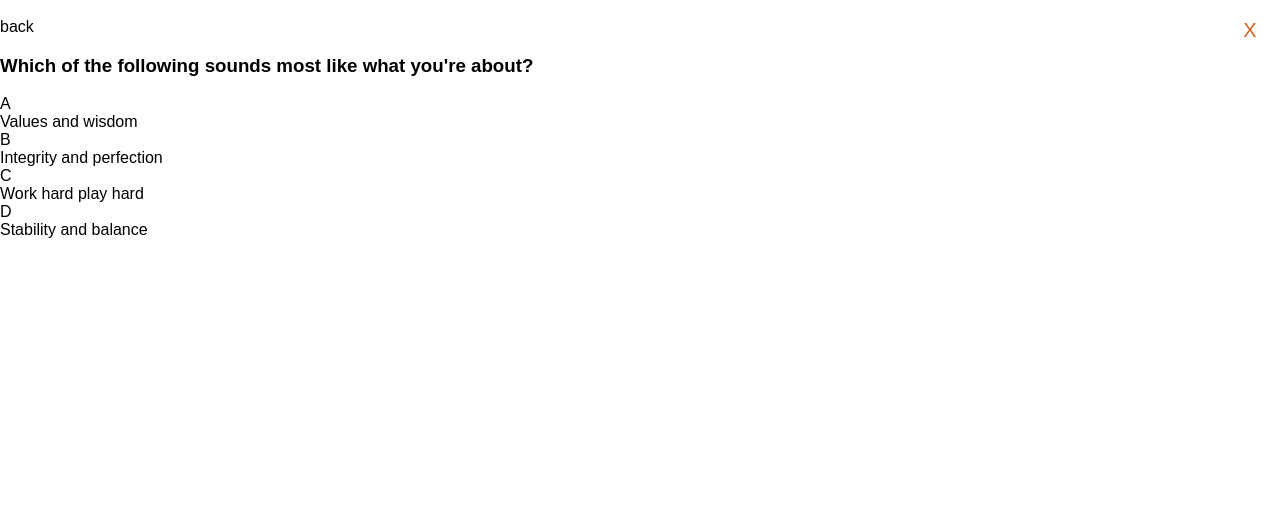
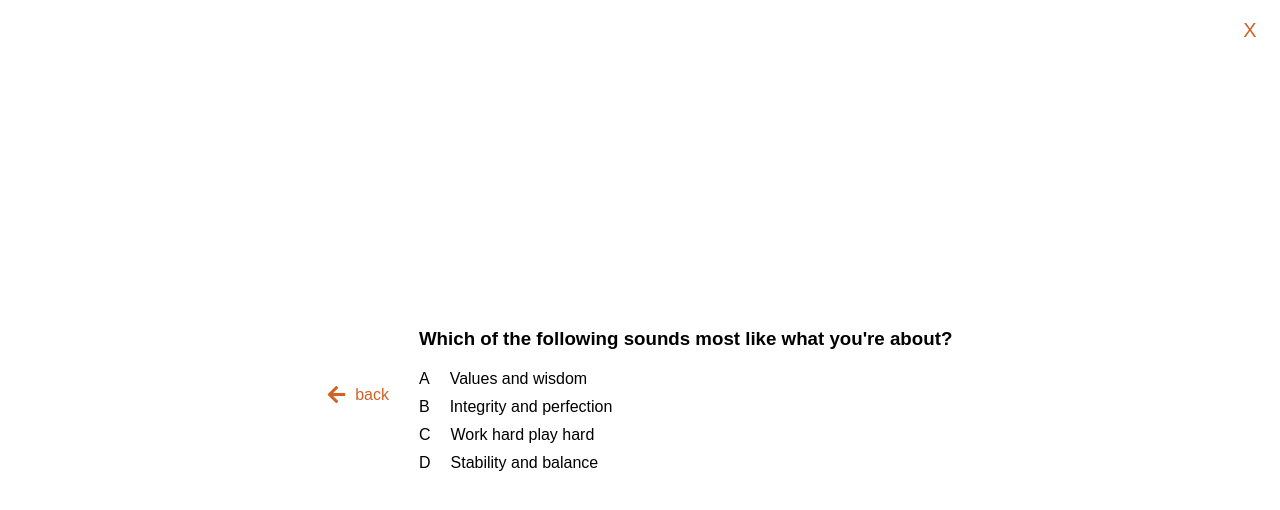
Before and after one commit to ijokpy/Milestone2, a plain HTML site: page questions.html in a window 1280 px wide. Drawn offline with Linux system fonts and the light colour scheme.

Commit message:
Added styling to back arrow and questions area

```diff
--- a/assets/css/questions.css
+++ b/assets/css/questions.css
@@ -7,8 +7,48 @@ body {
     font-family: Arial, sans-serif;
     display: flex;
     flex-direction: column;
-    min-height: 100vh;
+    align-items: center;
+    justify-content: center;
+    height: 100vh;
 }
+
+.question-options-area {
+    display: flex;
+    flex-direction: column;
+    align-items: flex-end;
+    /* Align items to the right */
+}
+
+.nav-back {
+    display: flex;
+    align-items: center;
+    margin-bottom: 10px;
+}
+
+.left-arrow {
+    margin-right: 10px;
+}
+
+.left-arrow i {
+    font-size: 20px;
+}
+
+.text-back {
+    font-size: 16px;
+}
+
+.question-number {
+    display: flex;
+    align-items: center;
+    margin-bottom: 20px;
+}
+
+.question-number h3 {
+    margin: 0;
+}
+
+
+
 
 /* Exit button area styling */
 .exit-btn {
@@ -52,3 +92,53 @@ body {
     box-shadow: 0 0 10px rgba(0, 0, 0, 0.3);
     z-index: 1000;
 }
+
+/* Style for left-arrow and text-back */
+.back-container {
+    display: flex;
+    align-items: center;
+}
+
+.nav-back {
+    margin-right: 30px;
+}
+
+.left-arrow i {
+    color: #D16226;
+
+    transition: color 0.3s ease;
+
+}
+
+.text-back {
+    color: #D16226;
+
+    transition: color 0.3s ease;
+
+}
+
+.back-container:hover .left-arrow i,
+.back-container:hover .text-back {
+    color: #401D10;
+    background-color: #D16226;
+
+}
+
+.question-back-area {
+    display: flex;
+    flex-direction: initial;
+    align-items: center;
+
+}
+
+.option-answer {
+    display: flex;
+    margin-top: 10px;
+    flex-direction: row;
+    align-items: center;
+
+}
+
+.option-answer-value {
+    margin-left: 20px;
+}
--- a/assets/js/questions.js
+++ b/assets/js/questions.js
@@ -15,7 +15,7 @@ document.getElementById("exitBtn").addEventListener("click", function () {
 
 // Handles the OK button in the Exit popup
 document.getElementById("confirmExit").addEventListener("click", function () {
-    window.location.href = "index.html"; // Replace with your desired URL
+    window.location.href = "index.html";
 });
 
 // Handles the Cancel button in the Exit popup
--- a/questions.html
+++ b/questions.html
@@ -29,7 +29,6 @@
         <div class="exit-btn" id="exitBtn">
             <img class="btn-close">
         </div>
-        <!-- Note: Changed id="popup" to id="popup" in the following line -->
         <div id="popup" class="popup">
             <div class="popup-content">
                 <p>Are you sure you want to leave? Your test progress will be lost.</p>
@@ -42,10 +41,12 @@
     <div class="question-options-area">
         <div class="question-back-area">
             <div class="nav-back">
-                <div class="previous">
-                    <img class="leftarrow">
+                <div class="back-container">
+                    <div class="left-arrow">
+                        <i class="fas fa-arrow-left"></i>
+                    </div>
+                    <div class="text-back">back</div>
                 </div>
-                <div class="text-back">back</div>
             </div>
 
             <div class="question">
@@ -55,19 +56,19 @@
                 <div class="option-letter-answer-area">
                     <div class="option-answer">
                         <div class="option-letter" data-val="A">A</div>
-                        <div class="option-answer">Values and wisdom</div>
+                        <div class="option-answer-value">Values and wisdom</div>
                     </div>
                     <div class="option-answer">
                         <div class="option-letter" data-val="B">B</div>
-                        <div class="option-answer">Integrity and perfection</div>
+                        <div class="option-answer-value">Integrity and perfection</div>
                     </div>
                     <div class="option-answer">
                         <div class="option-letter" data-val="C">C</div>
-                        <div class="option-answer">Work hard play hard</div>
+                        <div class="option-answer-value">Work hard play hard</div>
                     </div>
                     <div class="option-answer">
                         <div class="option-letter" data-val="D">D</div>
-                        <div class="option-answer">Stability and balance</div>
+                        <div class="option-answer-value">Stability and balance</div>
                     </div>
 
                 </div>
```
